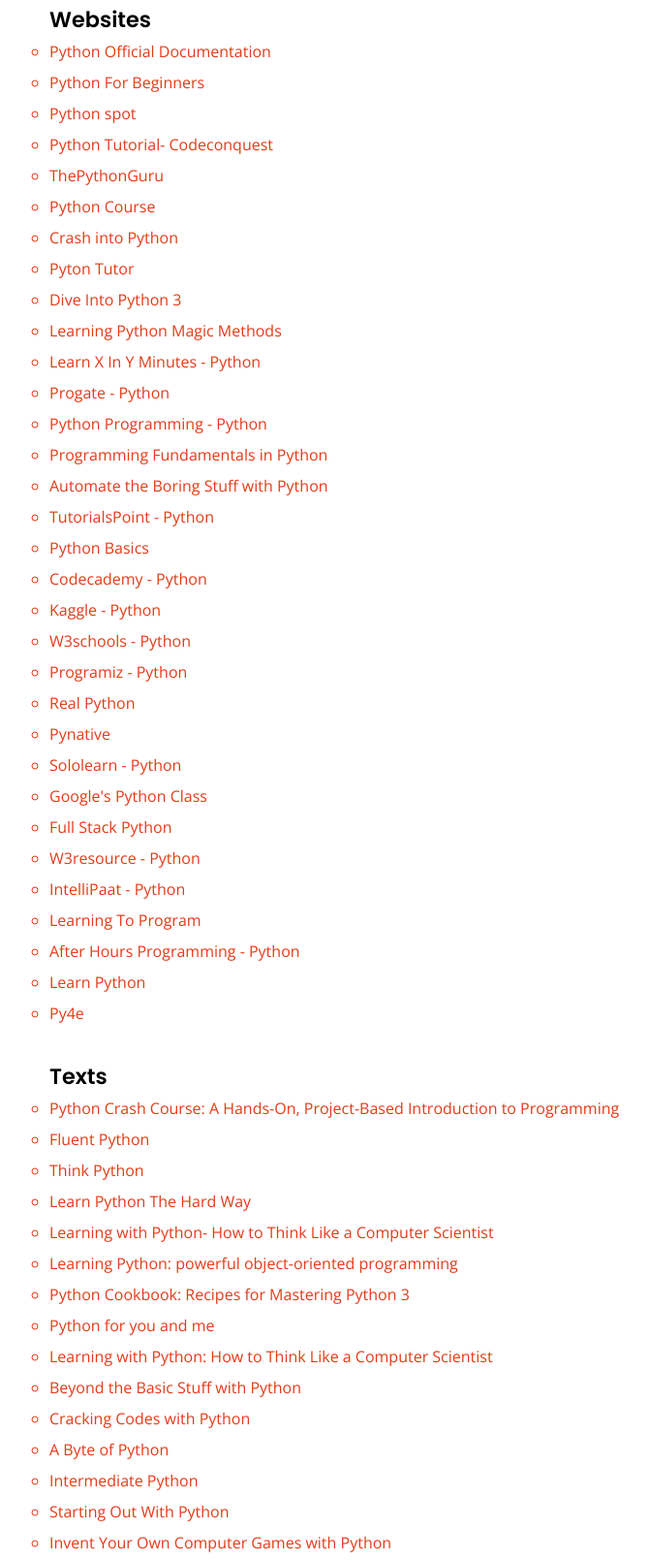
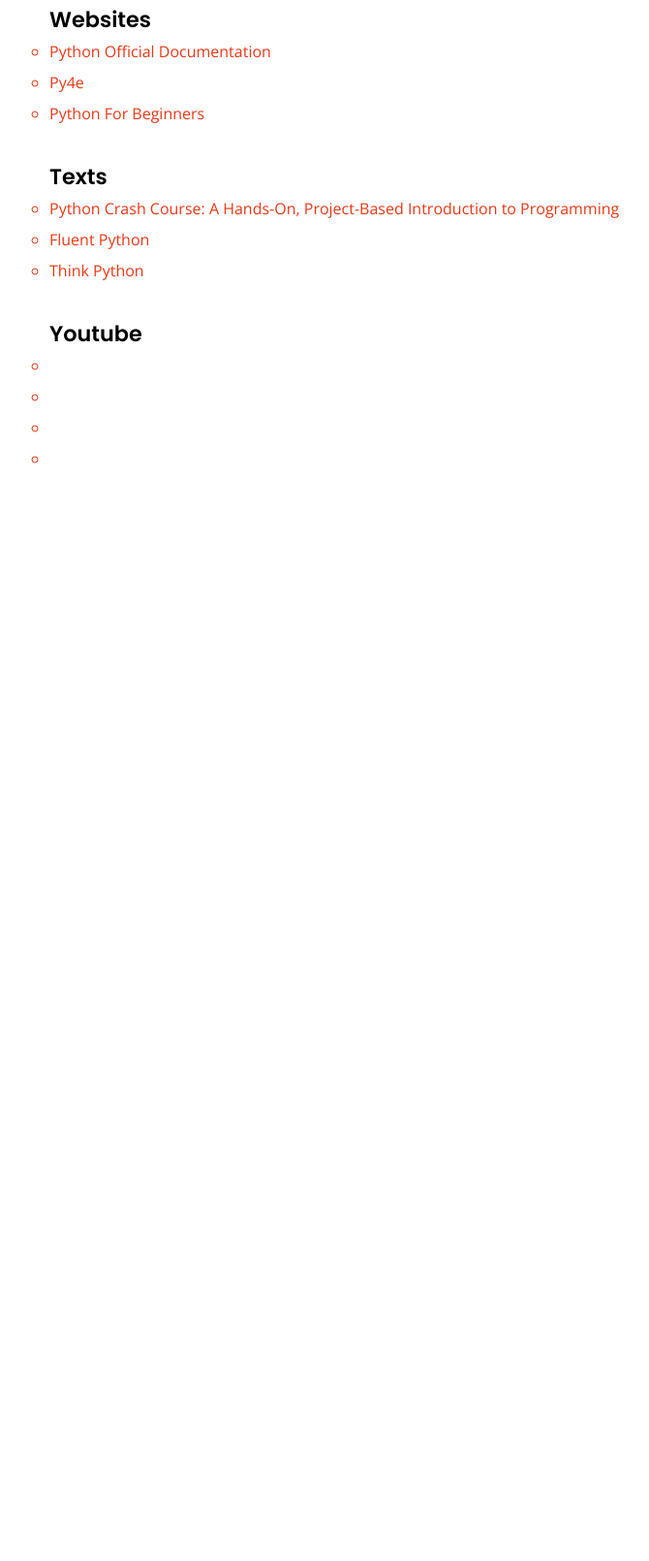
Before and after one commit to toriola998/tech-career, a plain HTML site: page views/backend-development.html in a window 1280 px wide. Shown: the part 2671-4281 px from the top of the page at 97% size, without its empty margins (237-907 px from the left). After the commit the page ends 3256 px from the top, so only its background shows below. Drawn offline with nearby package versions, Linux system fonts and the light colour scheme.

Commit message:
deleted excess backend resources

```diff
--- a/views/backend-development.html
+++ b/views/backend-development.html
@@ -92,42 +92,11 @@
                         <a href="https://docs.python.org/3/tutorial/index.html">Python Official Documentation</a>
                     </li>
                     <li>
+                        <a href="https://py4e.com">Py4e</a>
+                    </li>
+                    <li>
                         <a href="https://www.pythonforbeginners.com/">Python For Beginners</a>
                     </li>
-                    <li>
-                        <a href="https://pythonspot.com/en/all-tutorials/">Python spot</a>
-                    </li>
-                    <li><a href="https://www.codeconquest.com/tutorials/python/"> Python Tutorial- Codeconquest</a></li>
-                    <li>
-                        <a href="https://thepythonguru.com/">ThePythonGuru</a>
-                    </li>
-                    <li><a href="https://www.python-course.eu/python3_course.php">Python Course</a></li>
-                    <li><a href="https://stephensugden.com/crash_into_python/">Crash into Python</a></li>
-                    <li><a href="http://pythontutor.com/">Pyton Tutor</a></li>
-                    <li><a href="https://diveintopython3.net/">Dive Into Python 3</a></li>
-                    <li><a href="http://www.rafekettler.com/magicmethods.html">Learning Python Magic Methods</a></li>
-                    <li><a href="https://learnxinyminutes.com/docs/python/">Learn X In Y Minutes - Python</a></li>
-                    <li><a href="https://progate.com/languages/python">Progate - Python</a></li>
-                    <li><a href="https://pythonprogramming.net">Python Programming - Python</a></li>
-                    <li><a href="https://www.thinkful.com/learn/intro-to-python-tutorial/Setup">Programming Fundamentals in Python</a></li>
-                    <li><a href="https://automatetheboringstuff.com">Automate the Boring Stuff with Python</a></li>
-                    <li><a href="https://www.tutorialspoint.com/python/index.htm">TutorialsPoint - Python</a></li>
-                    <li><a href="https://pythonbasics.org">Python Basics</a></li>
-                    <li><a href="https://www.codecademy.com/catalog/language/python">Codecademy - Python</a></li>
-                    <li><a href="https://www.kaggle.com/learn/python">Kaggle - Python</a></li>
-                    <li><a href="https://www.w3schools.com/python/">W3schools - Python</a></li>
-                    <li><a href="https://www.programiz.com/python-programming">Programiz - Python</a></li>
-                    <li><a href="https://realpython.com">Real Python</a></li>
-                    <li><a href="https://pynative.com">Pynative</a></li>
-                    <li><a href="https://www.sololearn.com/learning/1073">Sololearn - Python</a></li>
-                    <li><a href="https://developers.google.com/edu/python">Google's Python Class</a></li>
-                    <li><a href="https://www.fullstackpython.com/">Full Stack Python</a></li>
-                    <li><a href="https://www.w3resource.com/python/python-tutorial.php">W3resource - Python</a></li>
-                    <li><a href="https://intellipaat.com/blog/tutorial/python-tutorial/">IntelliPaat - Python</a></li>
-                    <li><a href="http://www.alan-g.me.uk/l2p/index.htm">Learning To Program</a></li>
-                    <li><a href="https://www.afterhoursprogramming.com/tutorial/python/">After Hours Programming - Python</a></li>
-                    <li><a href="https://learnpython.org">Learn Python</a></li>
-                    <li><a href="https://py4e.com">Py4e</a></li>
                 </ul>
                 <h5 class="mt-2">Texts</h4>
                     <ul>
@@ -136,26 +105,7 @@
                                 Crash Course: A Hands-On, Project-Based Introduction to Programming</a></li>
                         <li><a href="https://www.pdfdrive.com/fluent-python-e175513143.html">Fluent Python</a></li>
                         <li><a href="https://greenteapress.com/wp/think-python-2e/">Think Python</a></li>
-                        <li><a href="https://learnpythonthehardway.org/book/">Learn Python The Hard Way</a></li>
-                        <li><a href="https://greenteapress.com/wp/learning-with-python/">Learning with Python- How to Think Like a Computer
-                                Scientist</a></li>
-                        <li><a href="https://www.pdfdrive.com/learning-python-powerful-object-oriented-programming-e169780738.html">Learning
-                                Python: powerful object-oriented programming</a></li>
-                        <li><a href="https://www.pdfdrive.com/python-cookbook-recipes-for-mastering-python-3-e187326224.html">Python Cookbook:
-                                Recipes for Mastering Python 3</a></li>
-                        <li><a href="https://pymbook.readthedocs.io/en/latest/index.html#welcome-to-python-for-you-and-me">Python for you and
-                                me</a></li>
-                        <li><a href="https://greenteapress.com/wp/learning-with-python/">Learning with Python: How to Think Like a Computer
-                                Scientist</a></li>
-                        <li><a href="https://nostarch.com/beyond-basic-stuff-python">Beyond the Basic Stuff with Python</a></li>
-                        <li><a href="https://nostarch.com/crackingcodes">Cracking Codes with Python</a></li>
-                        <li><a href="https://python.swaroopch.com/">A Byte of Python</a></li>
-                        <li><a href="https://book.pythontips.com/en/latest/#">Intermediate Python</a></li>
-
-                        <li><a href="https://www.academia.edu/44608760/GLOBAL_EDITION_FOURTH_EDITION_Starting_Out_with_Python">Starting Out With
-                                Python</a></li>
-                        <li><a href="https://inventwithpython.com/invent4thed/">Invent Your Own Computer Games with Python</a></li>
-                    </ul>
+                  </ul>
                 <h5 class="mt-2">Youtube</h4>
                 <ul>
                     <li><a href=""></a></li>
```
